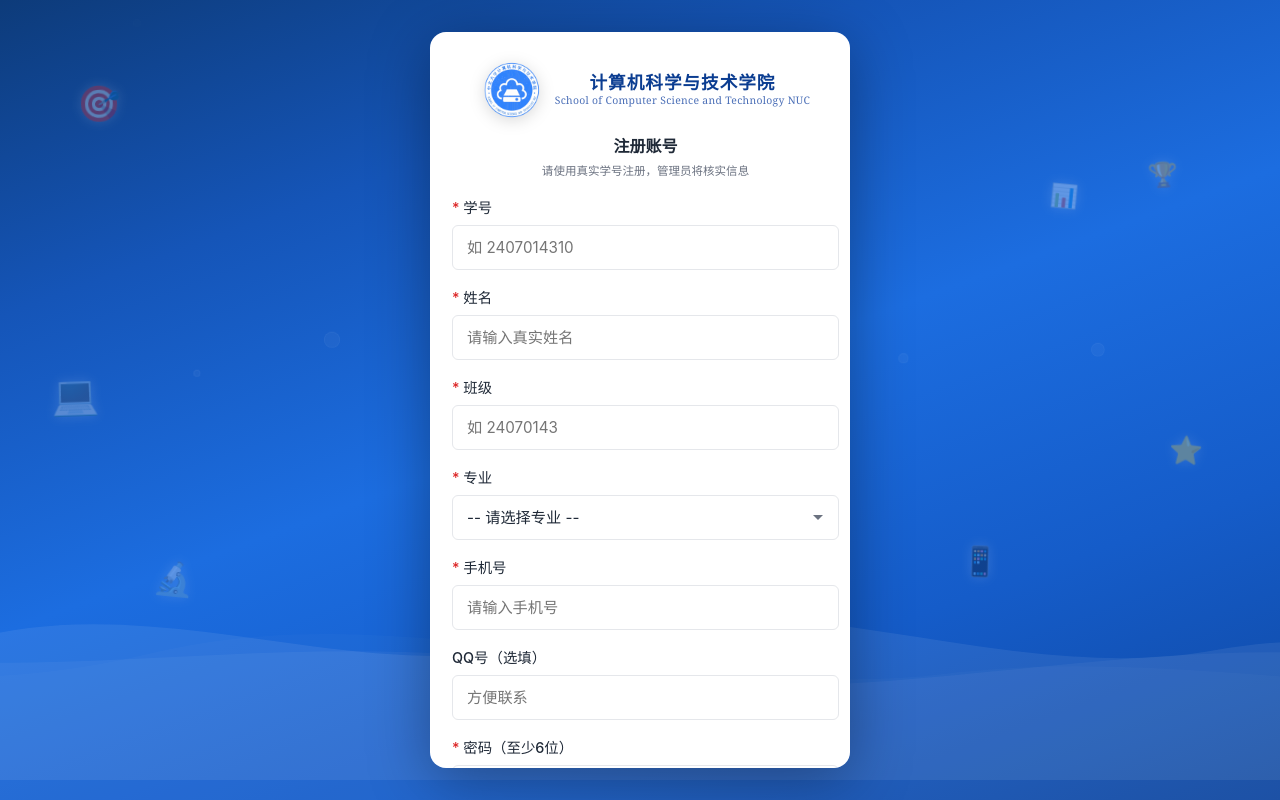
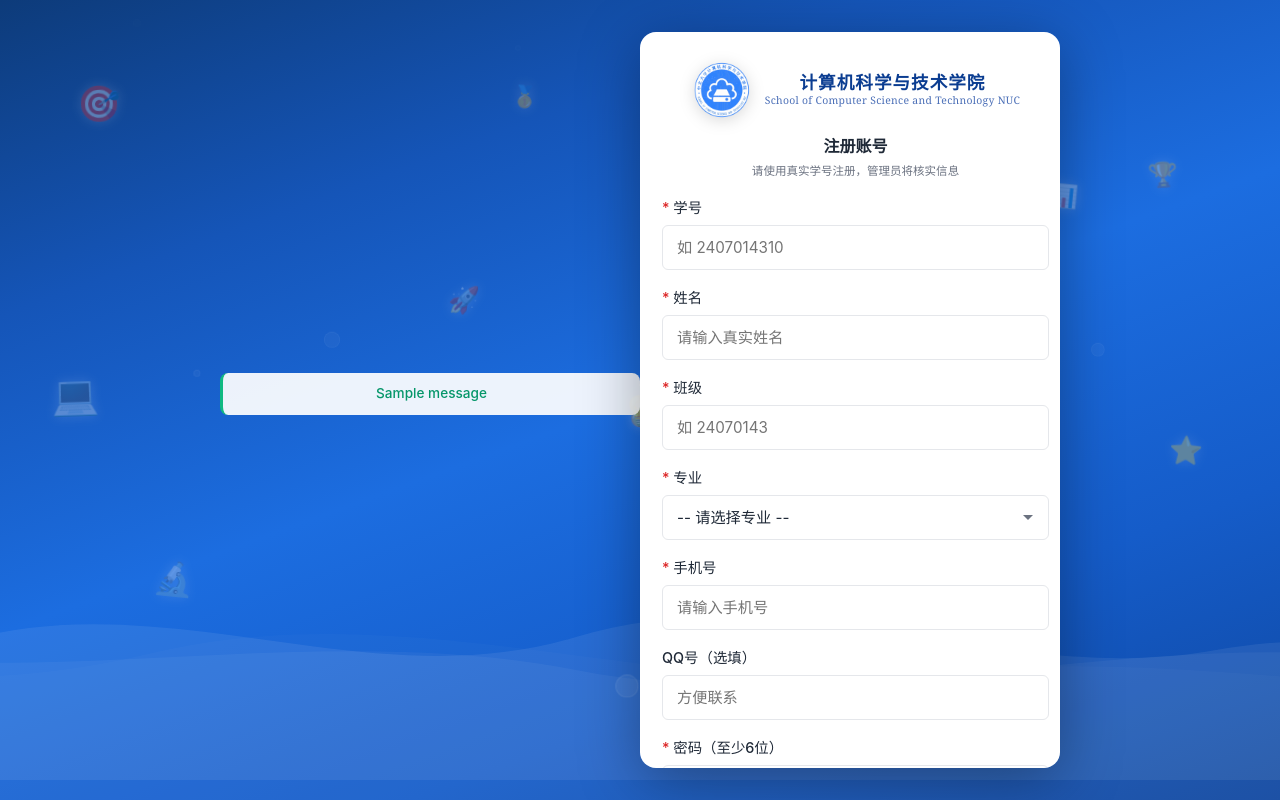
Before and after one commit to Zzzzr0950/competition-platform, a Flask app: page /register in a window 1280 px wide. Run offline with Flask 3, Linux system fonts and the light colour scheme; tables that the repository leaves empty hold one stand-in row (values such as "Sample post"); one stand-in notice (Sample message) is shown.

Commit message:
fix: flash 消息移到白框上方，不再重叠
- 登录/注册页新增 .auth-flash 消息条，位于卡片上方
- 隐藏全局 toast 容器避免重叠
- 支持 warning/error/success/info 四种样式

Co-Authored-By: Claude <noreply@anthropic.com>

```diff
--- a/templates/register.html
+++ b/templates/register.html
@@ -185,6 +185,49 @@
     color: var(--color-text-secondary);
     margin-bottom: 16px;
 }
+
+/* 消息条——在白框上方，不重叠 */
+.auth-flash {
+    width: calc(100% - 40px);
+    max-width: 420px;
+    margin-bottom: 12px;
+    padding: 10px 16px;
+    border-radius: 8px;
+    font-size: 0.85rem;
+    font-weight: 500;
+    text-align: center;
+    position: relative;
+    z-index: 10;
+    animation: flashIn 0.3s ease-out;
+}
+.auth-flash-warning {
+    background: rgba(255,255,255,0.92);
+    color: #b45309;
+    border-left: 3px solid #f59e0b;
+}
+.auth-flash-error {
+    background: rgba(255,255,255,0.92);
+    color: #dc2626;
+    border-left: 3px solid #ef4444;
+}
+.auth-flash-success {
+    background: rgba(255,255,255,0.92);
+    color: #059669;
+    border-left: 3px solid #10b981;
+}
+.auth-flash-info {
+    background: rgba(255,255,255,0.92);
+    color: #2563eb;
+    border-left: 3px solid #3b82f6;
+}
+@keyframes flashIn {
+    from { opacity: 0; transform: translateY(-8px); }
+    to   { opacity: 1; transform: translateY(0); }
+}
+/* 隐藏全局 toast，避免和卡片重叠 */
+#toast-container {
+    display: none;
+}
 </style>
 
 <div class="auth-page">
@@ -225,6 +268,15 @@
     <div class="bubble"></div>
     <div class="bubble"></div>
     <div class="bubble"></div>
+
+    <!-- Flash Messages——在白框上方 -->
+    {% with messages = get_flashed_messages(with_categories=true) %}
+    {% if messages %}
+    {% for category, message in messages %}
+    <div class="auth-flash auth-flash-{{ category }}">{{ message }}</div>
+    {% endfor %}
+    {% endif %}
+    {% endwith %}
 
     <div class="auth-card">
         <!-- Logo + School Name -->
```
Also changed, not shown: templates/login.html (+52 -0 lines).
